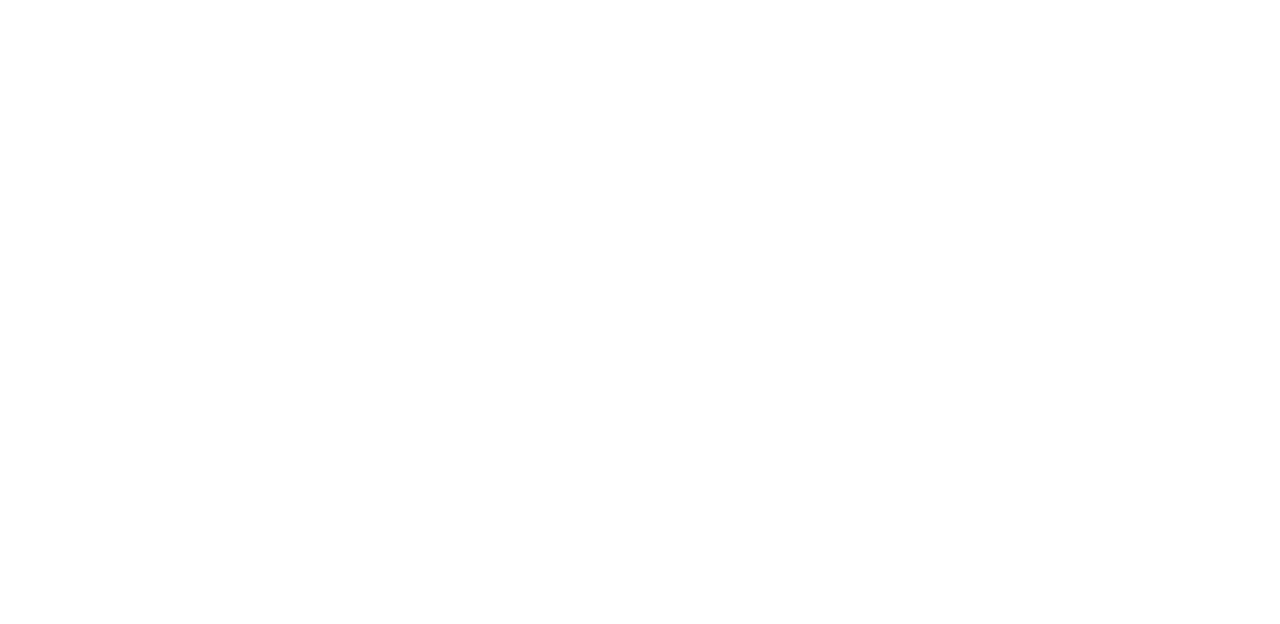
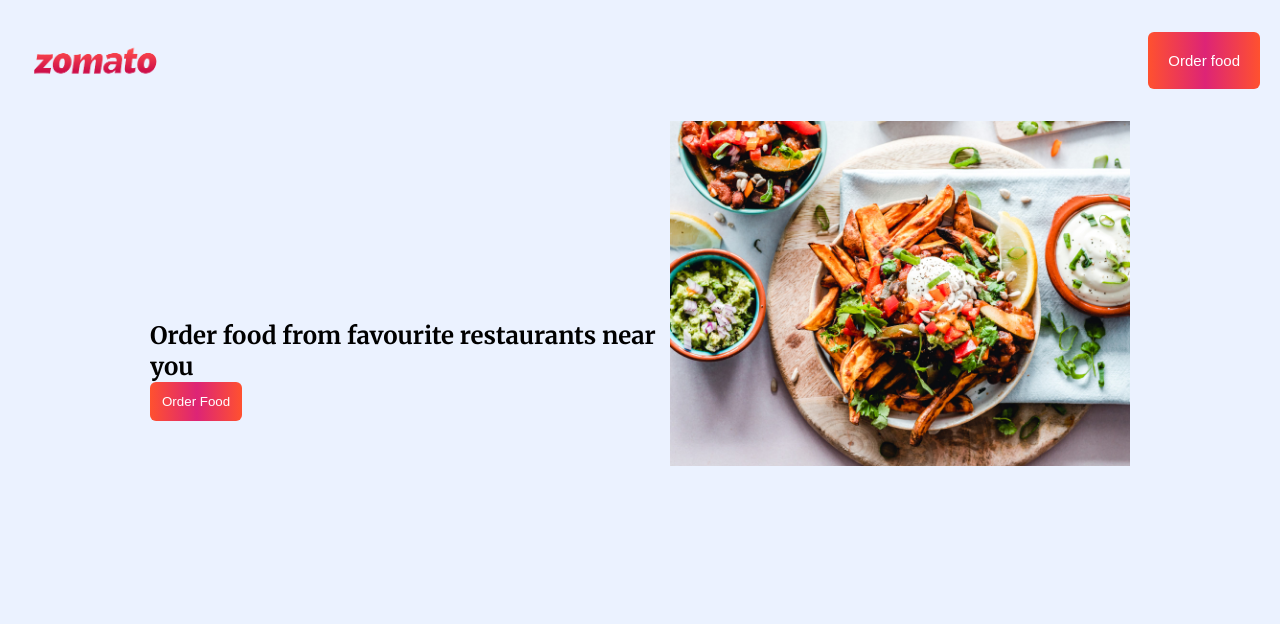
Before and after one commit to abdul-basith-3/zomato-landing-page, a plain HTML site: page index.html in a window 1280 px wide. Drawn offline with Linux system fonts and the light colour scheme.

Commit message:
hero container

```diff
--- a/index.html
+++ b/index.html
@@ -2,8 +2,36 @@
 <head>
     <meta charset="UTF-8">
     <meta name="viewport" content="width=device-width, initial-scale=1.0">
+    <link rel="preconnect" href="https://fonts.googleapis.com">
+<link rel="preconnect" href="https://fonts.gstatic.com" crossorigin>
+<link href="https://fonts.googleapis.com/css2?family=Merriweather:ital,wght@0,300;0,400;0,700;0,900;1,300;1,400;1,700;1,900&display=swap" rel="stylesheet">
+<link rel="stylesheet" href="style.css">
     <title>Document</title>
 </head>
 <body>
+    <!-- Navbar -->
+    <header>
+        <nav class="navbar">
+            <div class="navbar__brand">
+                <img src="./assets/logo.png" alt="" srcset="" class="navbar__logo">
+            </div>
+            <div  class="navbar__nav__items">
+                <button class="nav__item button__primary">Order food</button>
+            </div>
+        </nav>
+    </header>
+    <main class="container">
+        <section class="hero__container">
+            <div class="hero__image__container">
+                <img class="hero__image" src="./assets/hero.jpg" alt="" srcset="">
+            </div>
+            <div class="hero__description">
+                <h1 class="hero__text">Order food from favourite restaurants near you</h1>
+                <button class="button__primary">Order Food</button>
+            </div>
+        </section>
+
+    </main>
+
 </body>
 </html>
--- a/style.css
+++ b/style.css
@@ -0,0 +1,81 @@
+*{
+    margin: 0;
+    padding: 0;
+    box-sizing: border-box;
+
+}
+body{
+    font-family: "Merriweather",sans-serif;
+    background-color: #ebf2ff;
+    overflow-x: hidden;
+}
+.button__primary{
+    background-image: linear-gradient(
+        to right,
+        #ff512f 0%,
+        #dd2476 51%,
+        #ff512f 100%
+    );
+    color: #fff;
+    padding: 12px;
+    border: none;
+    border-radius: 6px;
+}
+.navbar{
+    display: flex;
+    justify-content: space-around;
+    align-items: center;
+}
+.navbar__brand{
+    width: 100px;
+}
+.navbar__logo{
+    width: 100%;
+}
+.container{
+    width: 100%;
+    margin: 0 auto;
+    padding: 0 15px;
+}
+.hero__container{
+    width: 100%;
+}
+.hero__image__container{
+    width: 100%;
+}
+.hero__image{
+    width: 100%;
+}
+@media (min-width:768px) {
+    .navbar{
+        justify-content: space-between;
+        padding: 10px 20px;
+    }
+    .navbar__brand{
+        width: 150px;
+    }
+    .nav__item{
+        padding: 20px;
+        font-size: 15px;
+    }
+    .hero__container{
+        display: flex;
+        flex-direction: row-reverse;
+        align-items: center;
+        justify-content: space-between;
+        gap: 10px;
+    }
+}
+@media (min-width:1020px) {
+    .container{
+        max-width: 1010px;
+    }
+    .hero__image__container{
+        width: 500px;
+        height: 500px;
+    }
+
+}
+@media (min-width:1400px) {
+
+}
```
